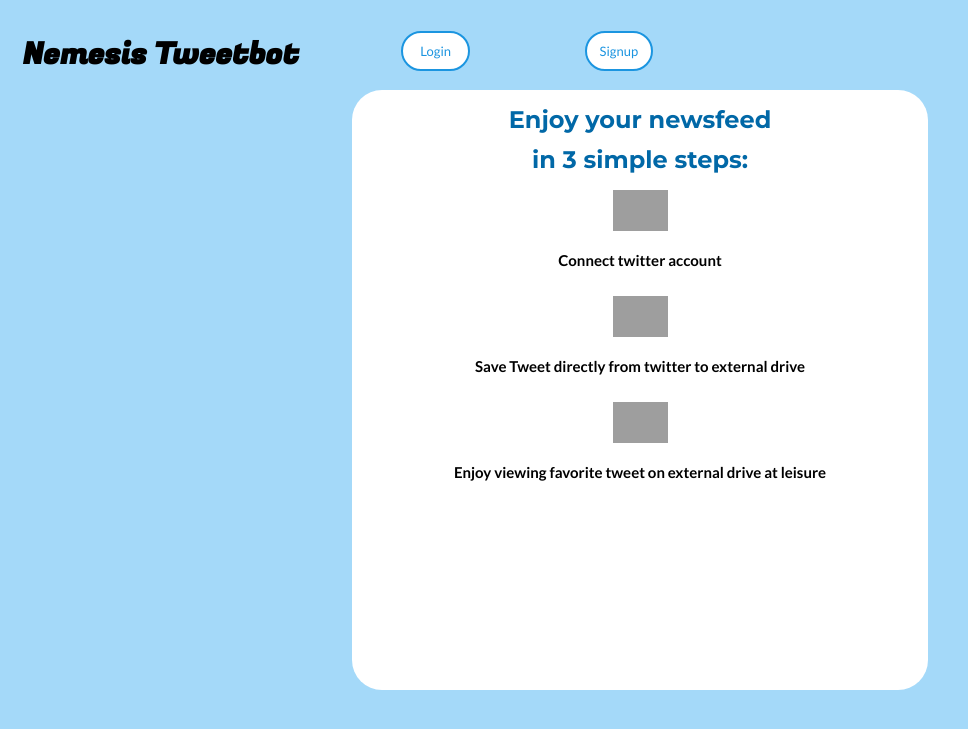
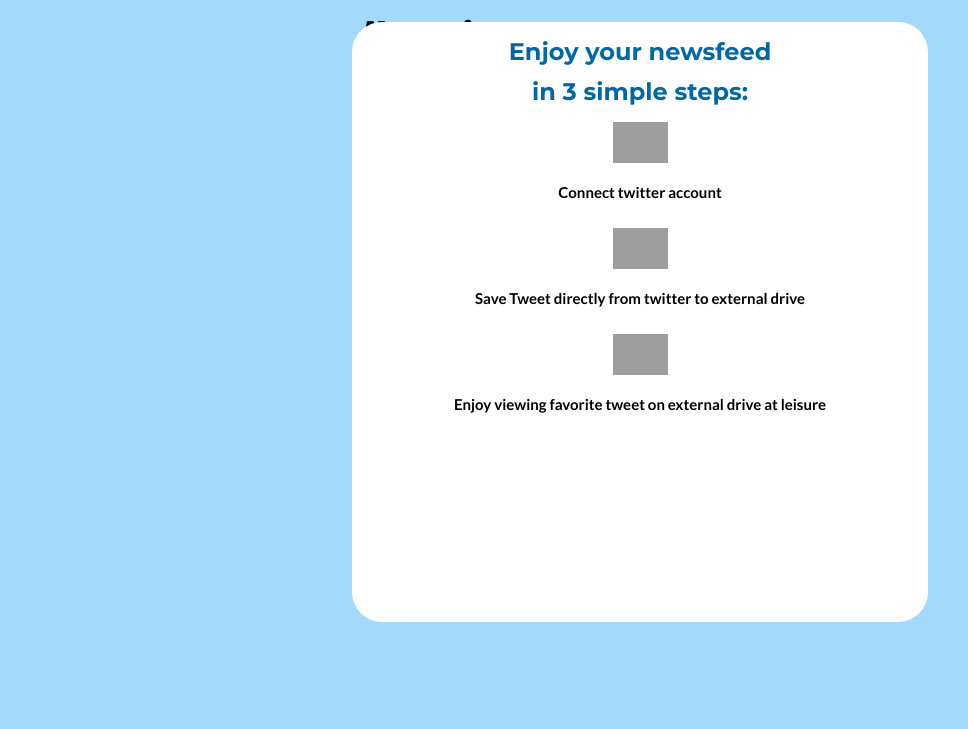
Before and after one commit to hngi/Team-NEMESIS, a PHP site: page /Landing.html in a window 1280 px wide. Shown: the top 729 px of the page, without its empty margins (0-968 px from the left). Run offline with PHP 8.4, Linux system fonts and the light colour scheme; grey boxes are pictures that could not be loaded.

Commit message:
Updated css codes

```diff
--- a/style.css
+++ b/style.css
@@ -120,7 +120,6 @@ button a {
     font-size: 13px;
     line-height: 36px;
     margin-right: 115px;
-    top: 50px;
 }
 
 .signuprdr {
@@ -136,10 +135,13 @@ button a {
     font-size: 13px;
     line-height: 36px;
     margin-right: 115px;
-    top: 50px;
 }
 
-.landingheader {
+.landingblock {
+    max-width: 45%;
+}
+
+.landingblock, .landingheader {
     display: -webkit-box;
     display: -moz-box;
     display: -ms-flexbox;
@@ -152,6 +154,7 @@ button a {
     -moz-box-pack: justify;
     -ms-flex-pack: justify;
     flex-wrap: wrap;
+    margin: 10px auto;
 }
 
 .landingheader h2 {
@@ -160,15 +163,12 @@ button a {
     font-weight: bold;
     font-size: 30px;
     line-height: 30px;
-    margin-top: 40px;
-    margin-bottom: 20px;
-    flex: 5;
+    flex: 2;
 }
 
 .landingcnt {
     position: absolute;
-    margin: 0% 0% 27.5% 27.5%;
-    position: absolute;
+    margin: 70% 0% 27.5% 27.5%;
     background: #FFFFFF;
     border-radius: 30px;
     width: 45%;
@@ -194,10 +194,6 @@ button a {
     font-weight: bold;
     font-size: 24px;
     line-height: 40px;
-}
-
-.landingblock {
-    max-width: 60%;
 }
 
 .landingheader .loginrdr {
@@ -234,8 +230,7 @@ button a {
 @media screen and (max-width: 1100px) and (min-width: 240px) {
     .landingcnt {
         position: absolute;
-        margin: 0% 0% 27.5% 27.5%;
-        position: absolute;
+        margin: 70% 0% 27.5% 27.5%;
         background: #FFFFFF;
         border-radius: 30px;
         width: 45%;
```
